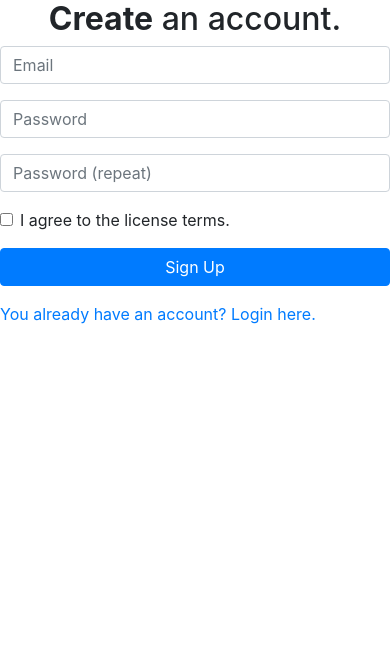
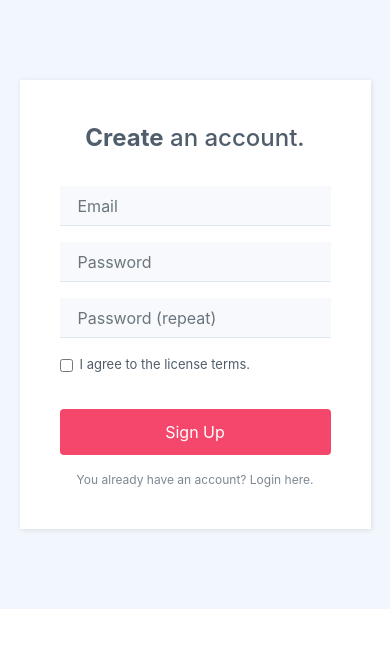
Before and after one commit to PrinceMargaret/e-teaching-web, a PHP site: page /devchandan/signup.php in a window 390 px wide. Shown: the top 648 px of the page. Run offline with PHP 8.4, Linux system fonts and the light colour scheme; grey boxes are pictures that could not be loaded.

Commit message:
signup css

```diff
--- /dev/null
+++ b/signup.css
@@ -0,0 +1,84 @@
+.register-photo {
+    background: #f1f7fc;
+    padding: 80px 0
+}
+
+.register-photo .image-holder {
+    display: table-cell;
+    width: auto;
+    background: url(/assets/img/meeting.jpg?h=dd656dce3d781a0a251d6d8ae7d6d913) 0 0/cover
+}
+
+.register-photo .form-container {
+    display: table;
+    max-width: 900px;
+    width: 90%;
+    margin: 0 auto;
+    box-shadow: 1px 1px 5px rgba(0, 0, 0, .1)
+}
+
+.register-photo form {
+    display: table-cell;
+    width: 400px;
+    background-color: #fff;
+    padding: 40px 60px;
+    color: #505e6c
+}
+
+@media (max-width:991px) {
+    .register-photo form {
+        padding: 40px
+    }
+}
+
+.register-photo form h2 {
+    font-size: 24px;
+    line-height: 1.5;
+    margin-bottom: 30px
+}
+
+.register-photo form .form-control {
+    background: #f7f9fc;
+    border: none;
+    border-bottom: 1px solid #dfe7f1;
+    border-radius: 0;
+    box-shadow: none;
+    outline: 0;
+    color: inherit;
+    text-indent: 6px;
+    height: 40px
+}
+
+.register-photo form .form-check {
+    font-size: 13px;
+    line-height: 20px
+}
+
+.register-photo form .btn-primary {
+    background: #f4476b;
+    border: none;
+    border-radius: 4px;
+    padding: 11px;
+    box-shadow: none;
+    margin-top: 35px;
+    text-shadow: none;
+    outline: 0!important
+}
+
+.register-photo form .btn-primary:active,
+.register-photo form .btn-primary:hover {
+    background: #eb3b60
+}
+
+.register-photo form .btn-primary:active {
+    transform: translateY(1px)
+}
+
+.register-photo form .already {
+    display: block;
+    text-align: center;
+    font-size: 12px;
+    color: #6f7a85;
+    opacity: .9;
+    text-decoration: none
+}
--- a/signup.php
+++ b/signup.php
@@ -5,9 +5,9 @@
 <head>
     <meta charset="utf-8">
     <meta name="viewport" content="width=device-width, initial-scale=1.0, shrink-to-fit=no">
-    <title>Untitled</title>
+    <title>Signup</title>
     <link rel="stylesheet" href="https://cdnjs.cloudflare.com/ajax/libs/twitter-bootstrap/4.6.0/css/bootstrap.min.css">
-    <link rel="stylesheet" href="/assets/css/styles.min.css?h=d1231e41cf353e69173ec69b26e99371">
+    <link rel="stylesheet" href="signup.css">
 </head>
 
 <body>
```
